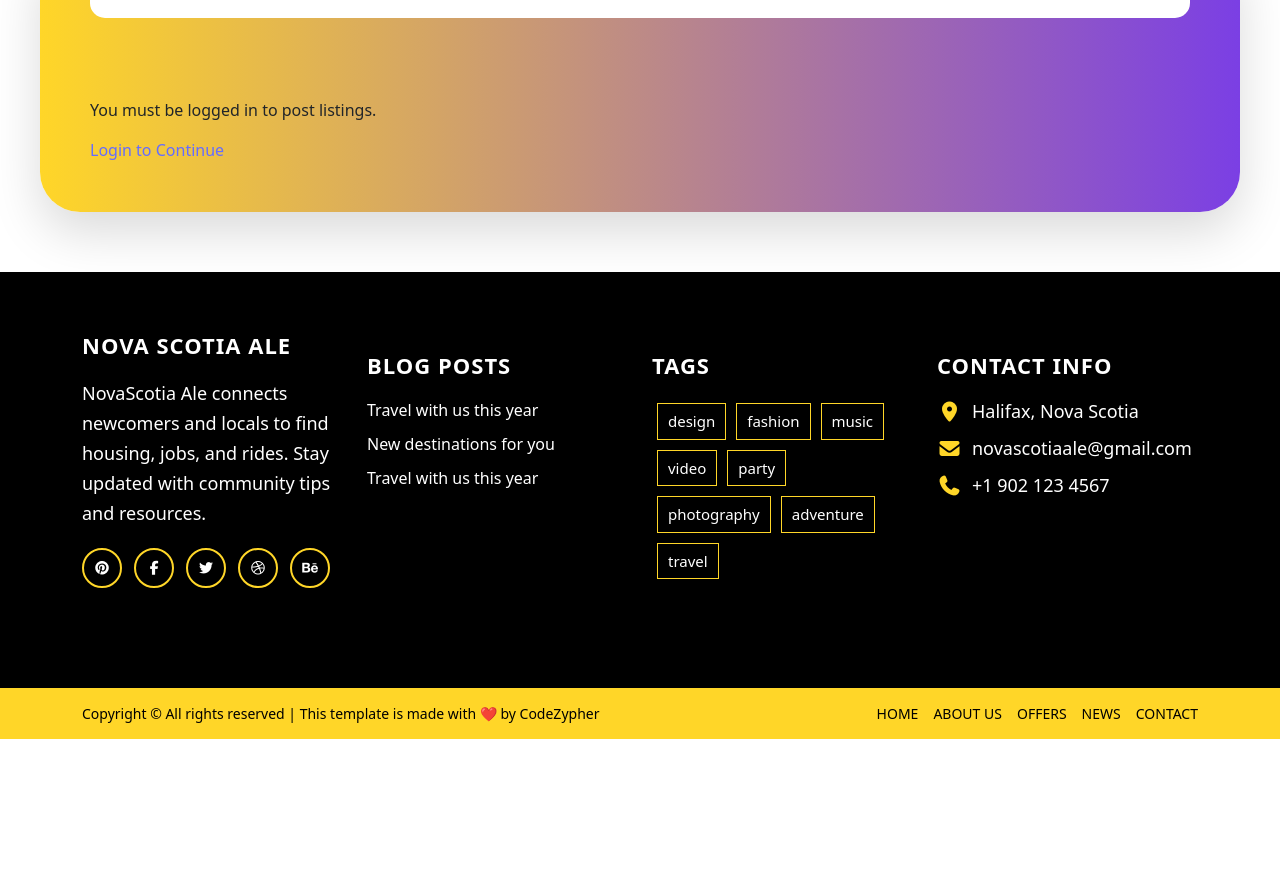
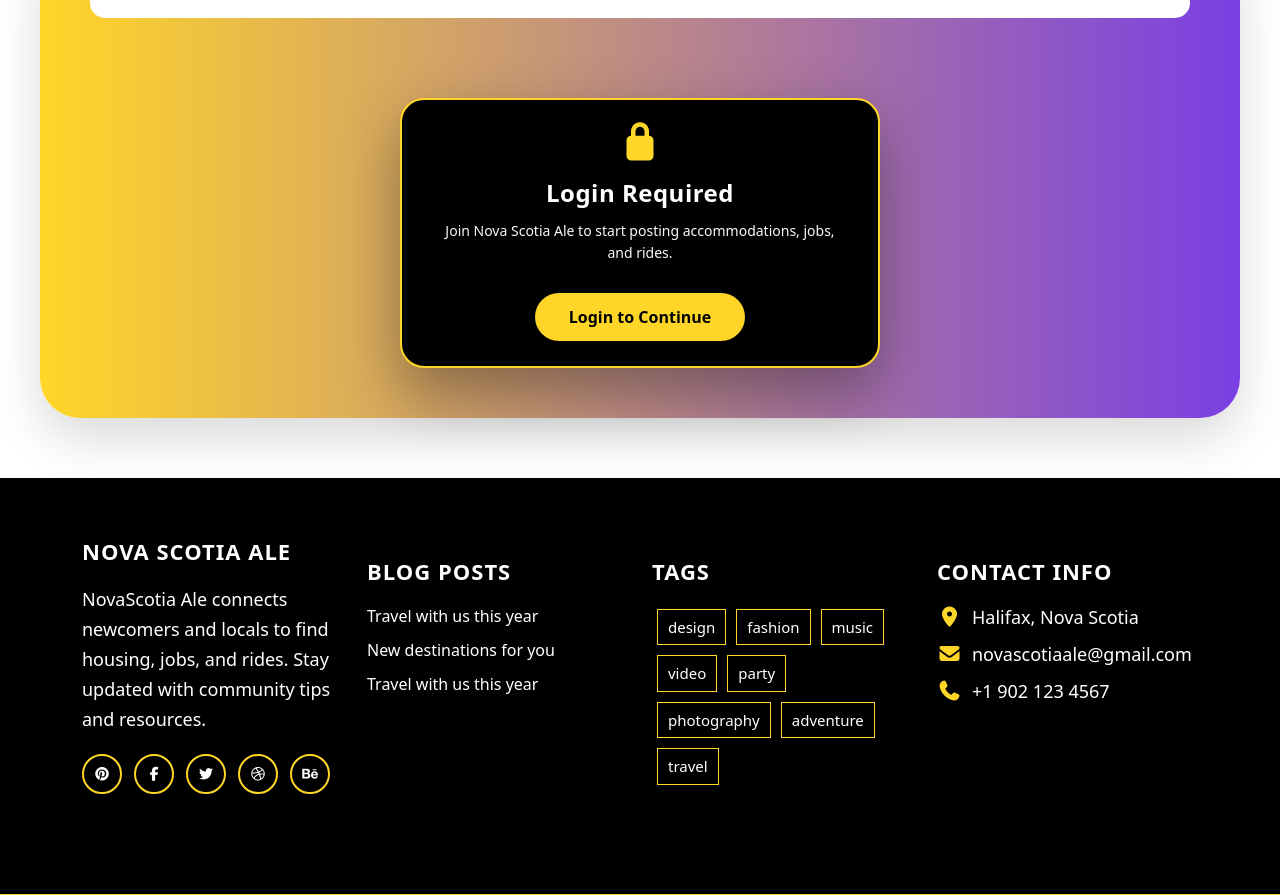
Before and after one commit to nova-scotia-ale-org/nova-scotia-ale, a React app in the folder frontend/: page / in a window 1280 px wide. Shown: the part 897-1792 px from the top of the page. Before the commit the page ends 1636 px from the top, so only its background shows below. Built offline with nearby package versions, Linux system fonts and the light colour scheme; no server answers; the HTML template or start-up script is replaced by a standard one.

Commit message:
fix(frontend): minor UI adjustments after merge

```diff
--- a/frontend/src/components/Navbar.css
+++ b/frontend/src/components/Navbar.css
@@ -74,4 +74,7 @@
 
 }
 
+
+
+
 /* Navbar css END */
--- a/frontend/src/components/home/HomeTabs.css
+++ b/frontend/src/components/home/HomeTabs.css
@@ -181,3 +181,68 @@
     text-align: center;
   }
 }
+/* ===== Login Warning Design Upgrade ===== */
+
+/* ===== Login Warning (Brand Token Version) ===== */
+
+.login-warning {
+  display: flex;
+  justify-content: center;
+  align-items: center;
+  /* padding: 60px 20px; */
+}
+
+.login-warning-card {
+  background: var(--color-secondary); /* Black */
+  padding: 25px 30px;
+  border-radius: 24px;
+  text-align: center;
+  max-width: 480px;
+  width: 100%;
+  color: var(--color-accent); /* White text */
+  box-shadow: 0 25px 60px rgba(0, 0, 0, 0.35);
+  border: 2px solid var(--color-primary); /* Yellow border */
+  transition: 0.3s ease;
+}
+
+.login-warning-card:hover {
+  transform: translateY(-3px);
+  box-shadow: 0 30px 70px rgba(0, 0, 0, 0.4);
+}
+
+.login-icon {
+  font-size: 36px;
+  color: var(--color-primary); /* Yellow icon */
+  margin-bottom: 18px;
+}
+
+.login-warning-card h4 {
+  font-weight: 700;
+  margin-bottom: 12px;
+  color: var(--color-accent);
+  letter-spacing: 0.5px;
+}
+
+.login-warning-card p {
+  font-size: 14px;
+  line-height: 1.6;
+  margin-bottom: 28px;
+  color: var(--color-text-light);
+}
+
+.login-btn {
+  display: inline-block;
+  padding: 12px 34px;
+  background: var(--color-primary); /* Yellow */
+  color: var(--color-secondary);   /* Black text */
+  border-radius: 50px;
+  font-weight: 600;
+  text-decoration: none;
+  transition: 0.3s ease;
+}
+
+.login-btn:hover {
+  background: #ffde45; /* slightly brighter yellow */
+  transform: translateY(-2px);
+  color: var(--color-accent);
+}
--- a/frontend/src/components/home/HomeTabs.tsx
+++ b/frontend/src/components/home/HomeTabs.tsx
@@ -40,10 +40,18 @@ const HomeTabs = () => {
         <div key={activeTab} className="tabs-content fade-animate">
           {!isAuthenticated ? (
             <div className="login-warning">
-              <p>You must be logged in to post listings.</p>
-              <Link to="/login" className="login-link">
-                Login to Continue
-              </Link>
+              <div className="login-warning-card">
+                <i className="fas fa-lock login-icon"></i>
+                <h4>Login Required</h4>
+                <p>
+                  Join Nova Scotia Ale to start posting
+                  accommodations, jobs, and rides.
+                </p>
+
+                <Link to="/login" className="login-btn">
+                  Login to Continue
+                </Link>
+              </div>
             </div>
           ) : (
             <>
```
Also changed, not shown: frontend/src/components/Navbar.tsx (indentation only).
